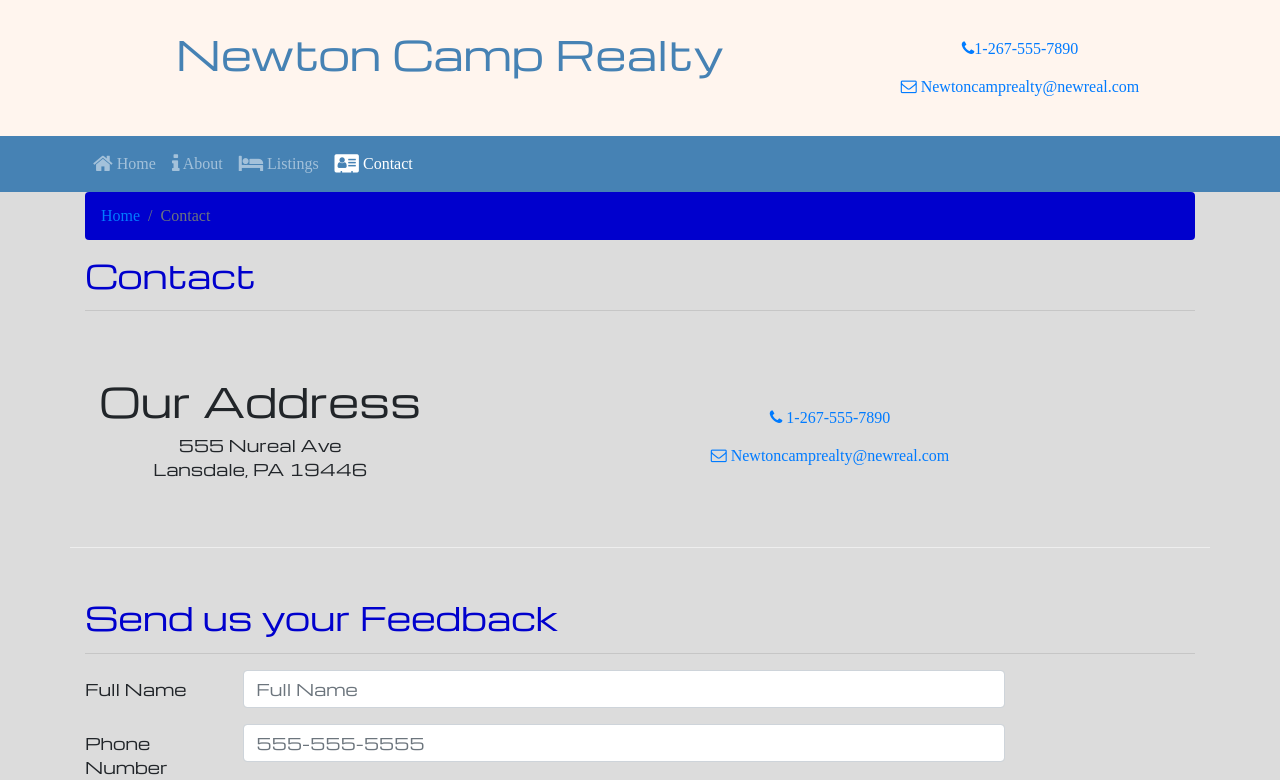
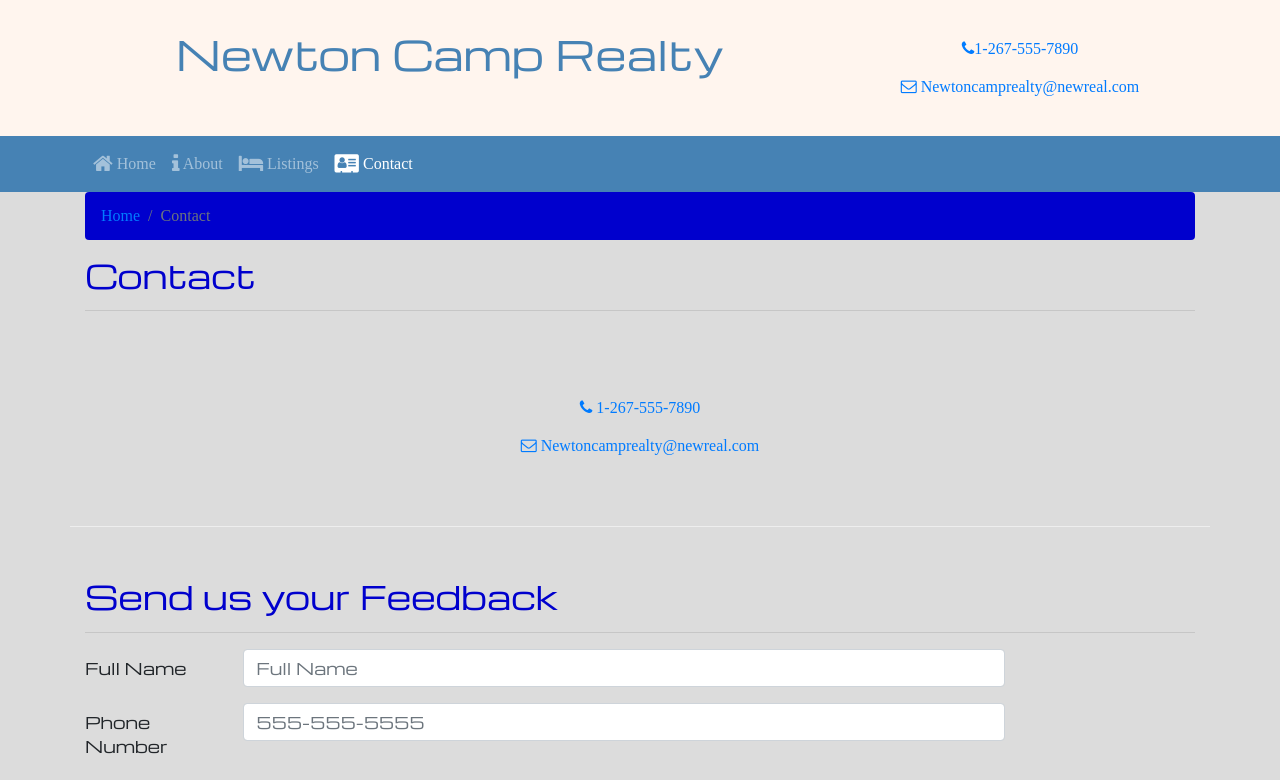
Before and after one commit to rickyw85/NewtonCampRealtyReact, a React (Create React App) app: page /contactus in a window 1280 px wide. Shown: the top 780 px of the page. Built offline with nearby package versions, Linux system fonts and the light colour scheme.

Commit message:
third commit

```diff
--- a/src/components/ContactComponent.js
+++ b/src/components/ContactComponent.js
@@ -104,13 +104,6 @@ class Contact extends Component {
                 </div>
 
                 <div className="row row-content align-items-center text-center">
-                    <div className="col-sm-4">
-                        <h1>Our Address</h1>
-                        <address>
-                            555 Nureal Ave<br />
-                            Lansdale, PA 19446
-                        </address>
-                    </div>
                     <div className="col">
                         <a role="button" className="btn btn-link" href="tel:+12675557890"><i className="fa fa-phone" /> 1-267-555-7890</a><br />
                         <a role="button" className="btn btn-link" href="mailto:Newtoncamprealty@newreal.com"><i className="fa fa-envelope-o" /> Newtoncamprealty@newreal.com</a>
```
